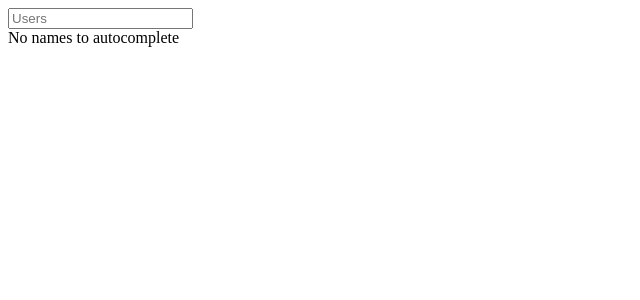
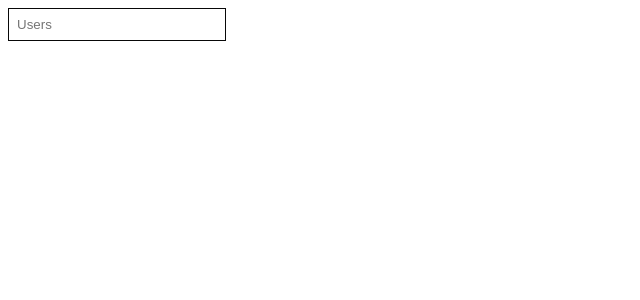
Before and after one commit to Kaozxc/AutoComplete, a React (Create React App) app: page / in a window 1280 px wide. Shown: the top 300 px of the page, without its empty margins (0-640 px from the left). Built offline with nearby package versions, Linux system fonts and the light colour scheme.

Commit message:
next bug found

```diff
--- a/src/App.js
+++ b/src/App.js
@@ -1,10 +1,14 @@
+import React from 'react';
 import { useState } from 'react';
 import usersData from './users.json';
+import './app.css';
 
 const App = () => {
+
   const [userInput, setUserInput] = useState('');
   const [listOfFoundUsers, setListOfFoundUsers] = useState([]);
-  const [canStart, setCanStart] = useState(false);
+  const [showSuggestionList, setShowSuggestionList] = useState(false);
+  const [activeSuggestion, setActiveSuggestion] = useState(0);
 
   let arr = [];
 
@@ -17,22 +21,27 @@ const App = () => {
   }
 
   const handleClickOnSuggestions = (valueFromInput) => {
+    // setUserInput(valueFromInput);
+    // console.log('valuefrominnput',valueFromInput);
     let getInput = document.querySelector('.usersInput');
-    getInput.value = valueFromInput;
+    getInput.value = valueFromInput.target.innerText;
+    setShowSuggestionList(false);
   }
 
 
   const handleClick = (e) => {
-    usersFromJson(usersData)
 
     let foundUsers = [];
 
+    console.log('e is a: ', e.target.value)
+
     for(let i = 0; i < arr.length; i++) {
        if(e.target.value.toLowerCase() === arr[i].substr(0, e.target.value.length).toLowerCase() ) {
-        foundUsers += `'${arr[i]}'`
-        setCanStart(true);
+        foundUsers += `'${arr[i]}'`;
+        setShowSuggestionList(true);
       } else {
         //console.log('foundusers HERERERE', foundUsers)
+        setShowSuggestionList(false);
         continue;
       }
       console.log('foundusers HERERERE', foundUsers)
@@ -42,42 +51,74 @@ const App = () => {
     if(foundUsers.length !== 0) {
       setListOfFoundUsers(foundUsers.split("'").filter(n => n !== '' ));
       console.log('listoffoundusers',listOfFoundUsers)
+      setShowSuggestionList(true);
+    }
+
+    if(e.target.value === '') {
+      setShowSuggestionList(false);
+    }
+
+  }
+
+  const onKeyDown = (e) => {
+
+    if(e.keyCode == 38) {
+      alert('up');
+      if(activeSuggestion === 0) {
+        return;
+      }
+      setActiveSuggestion(activeSuggestion - 1);
+    } else if (e.keyCode == 40) {
+      alert('down');
+      if(activeSuggestion - 1 === listOfFoundUsers.length) {
+        return;
+      }
+      setActiveSuggestion(activeSuggestion + 1);
+    } else if(e.keyCode == 13) {
+      e.preventDefault();
     }
   }
+
+  usersFromJson(usersData);
 
   let listComponent;
 
   {
 
-    if(canStart) {
+    if(showSuggestionList && listOfFoundUsers.length) {
+      console.log('showsuggestionList', showSuggestionList);
+      console.log('listoffoundusers length', listOfFoundUsers.length);
       listComponent = (
-        <ul>
-          {listOfFoundUsers.map((listOfFoundUsers) => {
+        <ul className='suggestions'>
+          {listOfFoundUsers.map((listOfFoundUsers, index) => {
+            console.log('inside component', listOfFoundUsers );
+            console.log('inside component and INDEX', index );
+
+            let className;
+
+            if (index === activeSuggestion) {
+              className = "suggestion-active";
+            }
+
             return (
-              <li key={listOfFoundUsers} onClick={e => handleClickOnSuggestions(e.target.innerText)}>
+              <li className={className} key={index} onClick={handleClickOnSuggestions}>
               {listOfFoundUsers}
             </li>
             );
           })}
         </ul>
       )
-    } else {
-      listComponent = (
-        <div>
-          No names to autocomplete
-        </div>
-      )
     }
    }
 
-{}
+
   return (
     <div>
       {/* <form>
          <input type="text" onChange={e => handleClick(e.target.value)} placeholder="Users"/>
           <button type='submit' onClick={submitForm}>Button</button>
       </form> */}
-      <input className='usersInput' type="text" onChange={e => handleClick(e)} placeholder="Users"/>
+      <input className='usersInput' type="text" onKeyDown={onKeyDown} onChange={e => handleClick(e)} placeholder="Users"/>
         {listComponent}
       <br/>
 
--- /dev/null
+++ b/src/app.css
@@ -0,0 +1,30 @@
+input {
+  border: 1px solid rgb(8, 8, 8);
+  padding: 0.5rem;
+  width: 200px;
+}
+
+.no-suggestions {
+  color: #999;
+  padding: 0.5rem;
+}
+
+.suggestions {
+  border: 1px solid rgb(8, 8, 8);
+  border-top-width: 0;
+  list-style: none;
+  margin-top: 0;
+  max-height: 143px;
+  overflow-y: auto;
+  padding-left: 0;
+  width: calc(200px + 1rem);
+}
+
+.suggestions li {
+  padding: 0.5rem;
+}
+
+.suggestions li:hover,
+.suggestions-active {
+  background-color: gray;
+}
```
